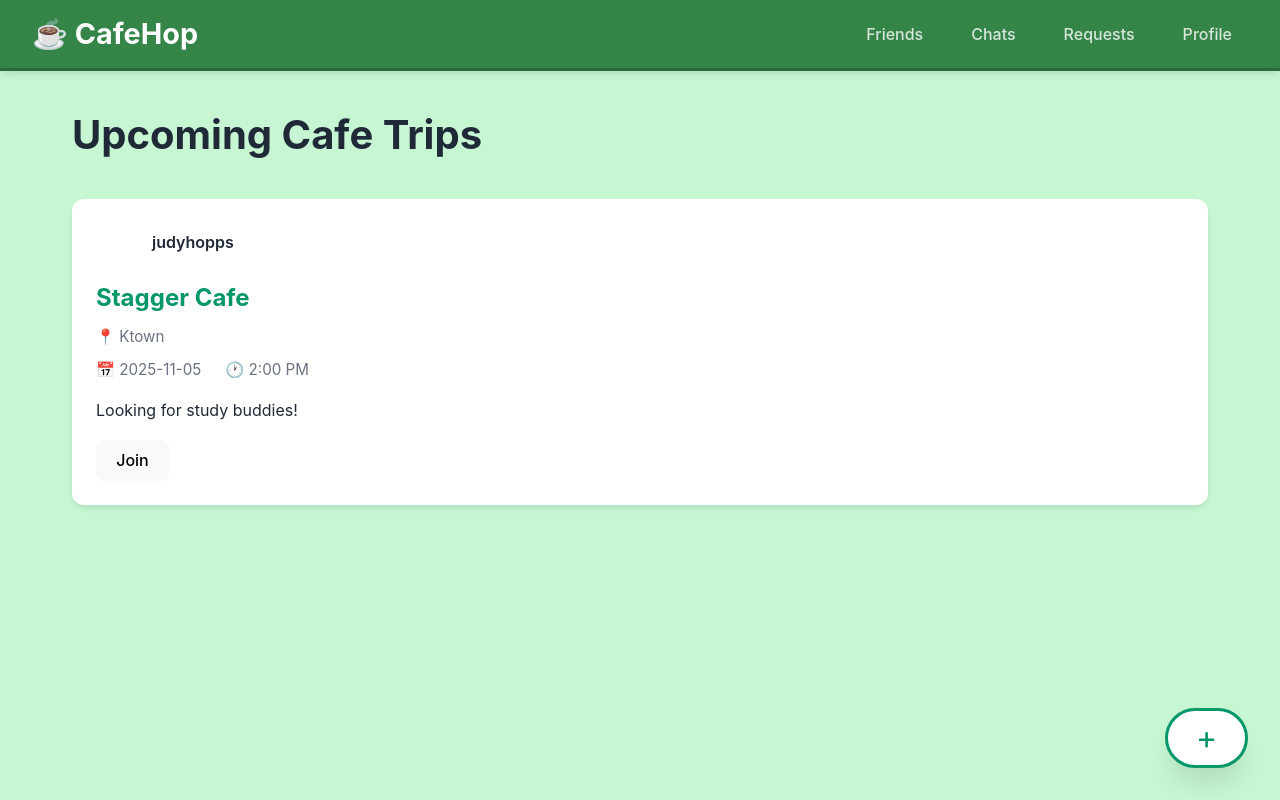
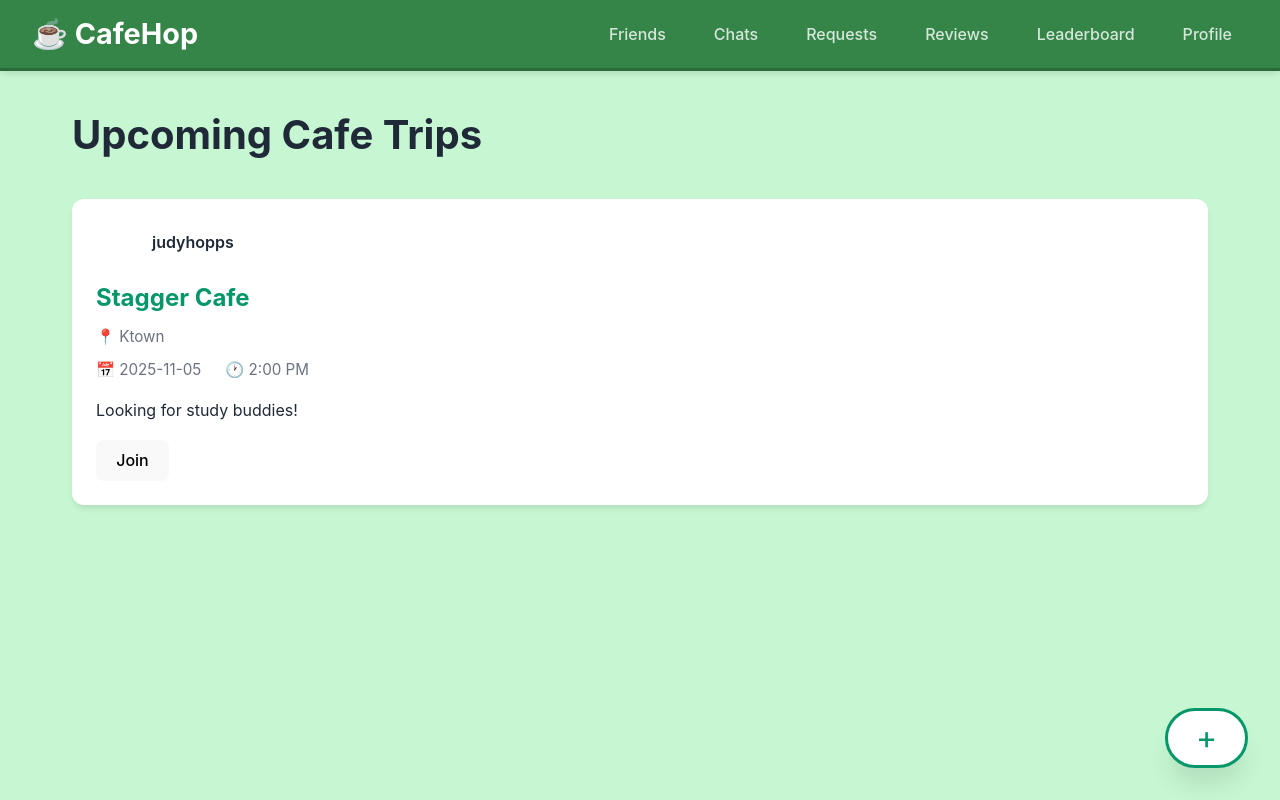
Before and after one commit to emz95/cafe-hop, a React (Vite) app: page /main in a window 1280 px wide. Built offline with nearby package versions, Linux system fonts and the light colour scheme.

Commit message:
Add Leaderboard to navigation and routing

```diff
--- a/src/App.jsx
+++ b/src/App.jsx
@@ -9,6 +9,9 @@ import CafeTripPostScreen from './screens/CafeTripPostScreen';
 import RequestScreen from './screens/RequestScreen';
 import ChatScreen from './screens/ChatScreen';
 import FriendScreen from './screens/FriendScreen';
+import CafeReviewScreen from './components/ProfilePicture';
+import CafeDetailScreen from './components/CafeTripPost';
+import Leaderboard from './screens/Leaderboard';
 import './styles/main.css';
 
 function App() {
@@ -17,6 +20,7 @@ function App() {
       <Routes>
         <Route path="/" element={<WelcomeScreen />} />
         <Route path="/setup" element={<SetupScreen />} />
+        <Route path="/leaderboard" element={<Leaderboard />} />
         <Route path="/login" element={<LoginScreen />} />
         <Route path="/main" element={<MainScreen />} />
         <Route path="/profile" element={<ProfileScreen />} />
@@ -24,6 +28,8 @@ function App() {
         <Route path="/requests" element={<RequestScreen />} />
         <Route path="/chats" element={<ChatScreen />} />
         <Route path="/friends" element={<FriendScreen />} />
+        <Route path="/reviews" element={<CafeReviewScreen />} />
+        <Route path="/reviews/:cafeId" element={<CafeDetailScreen />} />
         <Route path="*" element={<Navigate to="/" replace />} />
       </Routes>
     </Router>
--- a/src/components/Header.jsx
+++ b/src/components/Header.jsx
@@ -9,6 +9,8 @@ const Header = () => {
     { id: 'friends', label: 'Friends', path: '/friends' },
     { id: 'chats', label: 'Chats', path: '/chats' },
     { id: 'requests', label: 'Requests', path: '/requests' },
+    { id: 'reviews', label: 'Reviews', path: '/reviews' },
+    { id: 'leaderboard', label: 'Leaderboard', path: '/leaderboard' },
     { id: 'profile', label: 'Profile', path: '/profile' }
   ];
 
```
